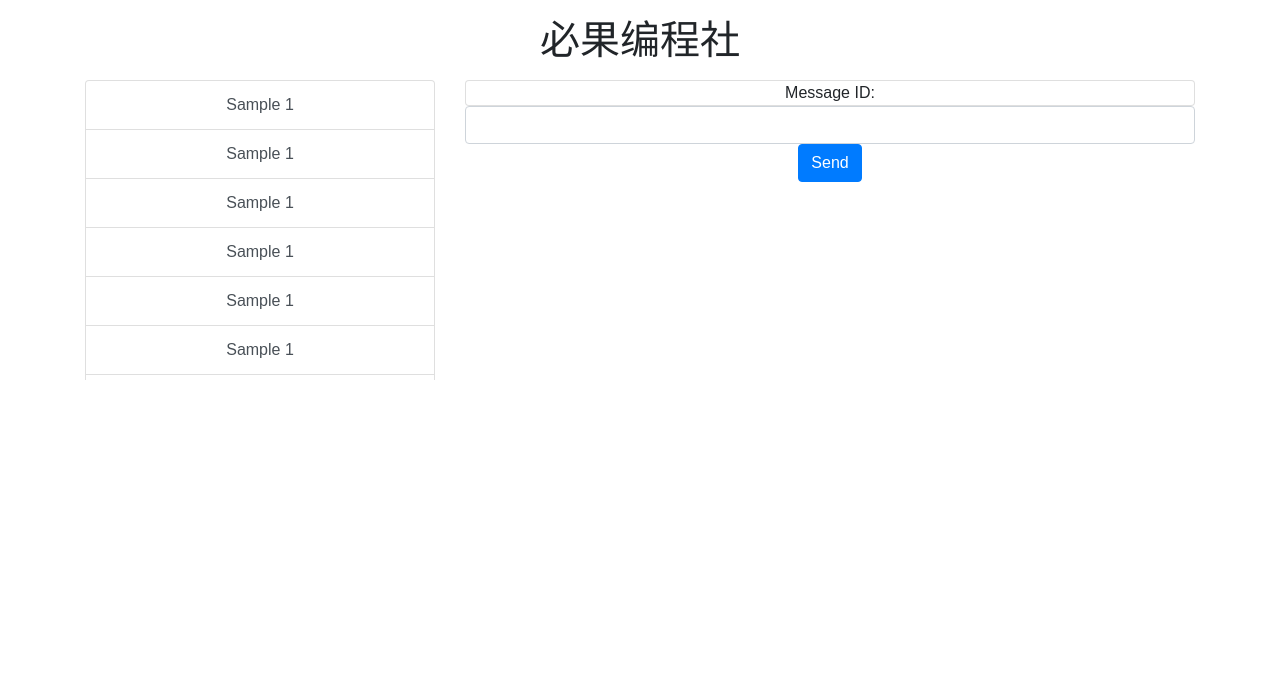
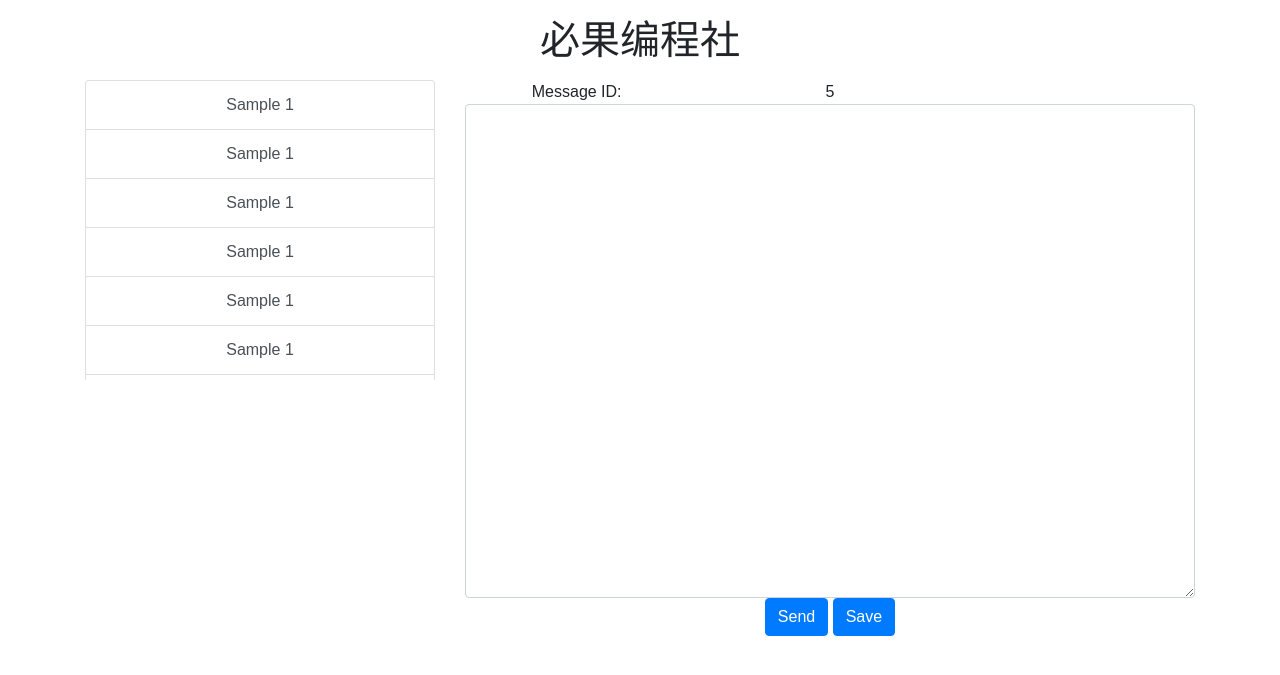
Before and after one commit to MCer4294967296/biggerlabFormReplies, a Flask app: page /getPage/1 in a window 1280 px wide. Shown: the top 675 px of the page. Run offline with Flask 2, Linux system fonts and the light colour scheme; a database or web service that is not in the repository returns one stand-in record (values such as "Sample title"); some libraries are stand-ins or nearby versions.

Commit message:
fuck jQuery?

```diff
--- a/templates/viewDocu.html
+++ b/templates/viewDocu.html
@@ -24,13 +24,15 @@ body {
       </ul>
     </div>
     <div class="col-8">
-      <div class="card" id="msgID">Message ID: </div>
-      <input class="form-control" type="text" id="message2Send" value="">
-      <button type="submit" class="btn btn-primary" id="sendButton">Send</button>
-      <!--<input class="btn btn-primary" type="submit" value="Send" onclick="sendToWechat">-->
-      <!--<textarea class="form-control" rows=20 id="message2Send"></textarea>
-      <input type="text" class="form-control" id="message2Send" style="height: 300px" value="haasdfha">
-      <button type="submit" class="btn btn-primary" id="saveButton">Save</button>-->
+      <div class="row">
+        <div class="col-4">Message ID: </div>
+        <div class="col-4" id="msgID">5</div>
+      </div>
+      <form>
+        <textarea class="form-control" rows=20 id="message2Send"></textarea>
+      </form>
+      <button class="btn btn-primary" id="sendButton">Send</button>
+      <button class="btn btn-primary" id="saveButton">Save</button>
     </div>
   </div>
 </div>
@@ -53,9 +55,11 @@ body {
 <script src="https://cdnjs.cloudflare.com/ajax/libs/popper.js/1.14.7/umd/popper.min.js" integrity="sha384-UO2eT0CpHqdSJQ6hJty5KVphtPhzWj9WO1clHTMGa3JDZwrnQq4sF86dIHNDz0W1" crossorigin="anonymous"></script>
 <script src="https://stackpath.bootstrapcdn.com/bootstrap/4.3.1/js/bootstrap.min.js" integrity="sha384-JjSmVgyd0p3pXB1rRibZUAYoIIy6OrQ6VrjIEaFf/nJGzIxFDsf4x0xIM+B07jRM" crossorigin="anonymous"></script>
 <script>
+
   var server = "47.100.121.67:5050"
+  var server = "localhost"
   function sendToWechat() {
-    var id = $('#msgID').text();
+    var id = document.getElementById("msgID").textContent;
     var url = "http://" + server + "/sendToWechat/";
 
     var xhr = new XMLHttpRequest;
@@ -67,19 +71,17 @@ body {
     }
     xhr.open("POST", url, true);
     xhr.send(JSON.stringify({
-      "id": $('#msgID').text(),
+      "id": id,
       "form": "biggerlab course feedback",
-      "message": $('#message2Send').val()
+      "message": document.getElementById("message2Send").textContent
     }))
     /*
     postData('http://47.100.121.67:5050/sendToWechat', { "id": $('#msgID').text(), "form": "biggerlab course feedback", "message": $('#message2Send').val()}) // FIXME
     .then(data => alert(data)); // arrow function syntax. data is the fetched data*/
   }
-  $('#sendButton').click(sendToWechat)
+  document.getElementById("sendButton").onclick = sendToWechat
 
-
-  $('#saveButton').click(() => {})
-
+  // document.getElementById("saveButton").onclick;
   function getInfo(e) {
     var id = e.target.id;
     var url = "http://" + server + "/getMessage/biggerlab course feedback/" + id;
@@ -88,14 +90,16 @@ body {
     xhr.onreadystatechange = function() {
       if (xhr.readyState == 4 && xhr.status == 200) {
         var jsonData = JSON.parse(xhr.responseText);
-        $('#msgID').text("Message ID: " + jsonData.id)
-        $('#message2Send').val(jsonData.message).trigger("change");
+        document.getElementById("msgID").value = jsonData.id;
+        document.getElementById("message2Send").value = jsonData.message;
       }
     }
     xhr.open("GET", url, true);
     xhr.send()
   }
-  $('li.list-group-item-action').click(getInfo)
+  //$('li.list-group-item-action').click(getInfo)
+  [].forEach.call(document.getElementsByClassName("list-group-item-action"),
+    function (btn) {btn.onclick = getInfo});
 
 
   // FIXME: customize your request
```
